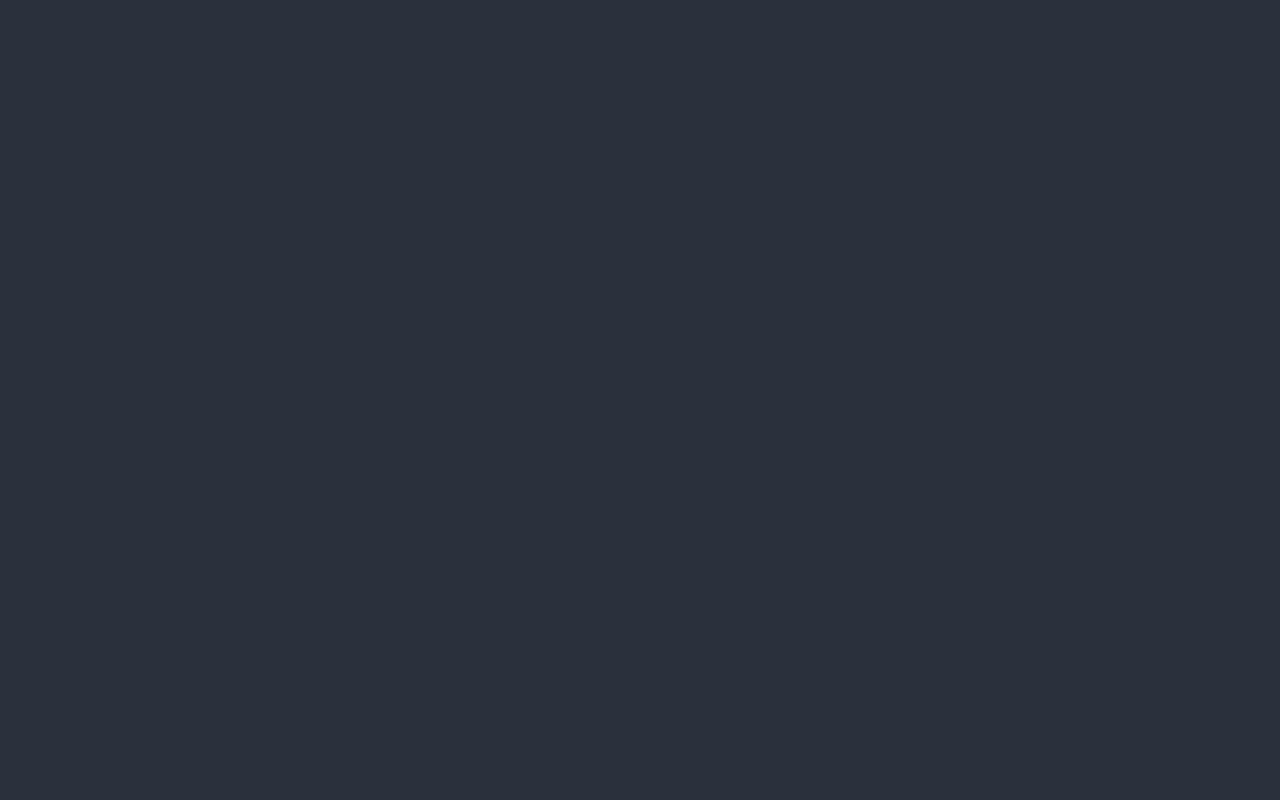
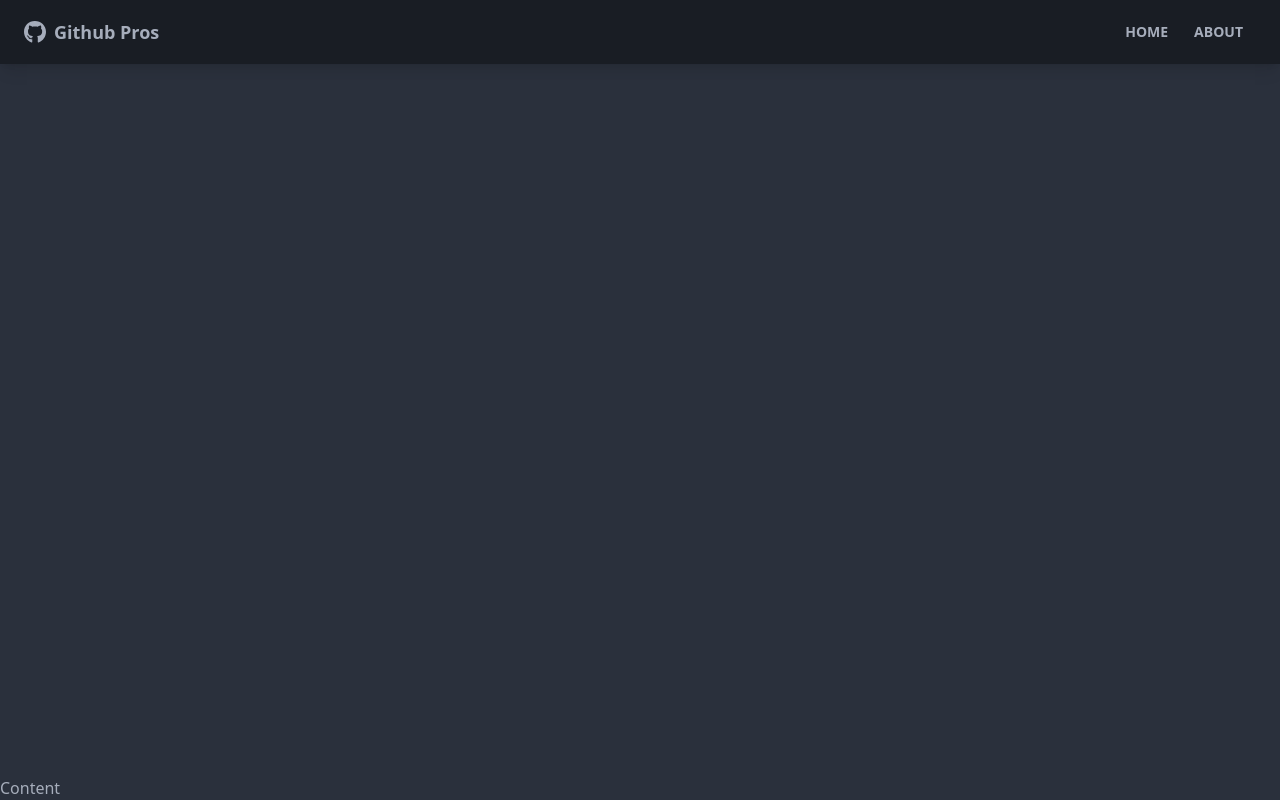
Before and after one commit to Sahim-Nazif/Github-Profiles, a React (Create React App) app in the folder frontend/: page / in a window 1280 px wide. Built offline with nearby package versions, Linux system fonts and the light colour scheme.

Commit message:
created navbar

```diff
--- a/frontend/package.json
+++ b/frontend/package.json
@@ -9,6 +9,8 @@
     "daisyui": "^2.24.0",
     "react": "^18.2.0",
     "react-dom": "^18.2.0",
+    "react-icons": "^4.4.0",
+    "react-router-dom": "^6.3.0",
     "react-scripts": "5.0.1",
     "web-vitals": "^2.1.4"
   },
--- a/frontend/src/App.js
+++ b/frontend/src/App.js
@@ -1,9 +1,16 @@
+import {BrowserRouter as Router, Route} from 'react-router-dom'
+import Navbar from './components/layouts/Navbar';
 
 const  App=()=> {
   return (
-    <div >
-
-    </div>
+    <Router >
+        <div className="flex flex-col justify-between h-screen">
+          <Navbar/>
+          <main>
+            Content
+          </main>
+        </div>
+    </Router>
   );
 }
 
--- /dev/null
+++ b/frontend/src/components/layouts/Navbar.jsx
@@ -0,0 +1,35 @@
+import React from 'react'
+import {FaGithub} from 'react-icons/fa'
+import {Link} from 'react-router-dom'
+import PropTypes from 'prop-types'
+
+
+
+const Navbar = ({title}) => {
+  return (
+    <nav className='navbar mb-12 shadow-lg bg-neutral text-neutral-content'>
+      <div className="container mx-auto">
+        <div className="flex-none px-2 mx-2">
+          <FaGithub className='inline pr-2 text-3xl'/>
+          <Link to='/' className='text-lg font-bold align-middle'>
+            {title}
+          </Link>
+        </div>
+        <div className="flex-1 px-2 mx-2">
+          <div className="flex justify-end">
+              <Link to='/' className='btn btn-ghost  btn-sm rounded-btn'>Home</Link>
+              <Link to='/about' className='btn btn-ghost  btn-sm rounded-btn'>About</Link>
+          </div>
+        </div>
+      </div>
+    </nav>
+  )
+}
+Navbar.defaultProps={
+  title:'Github Pros'
+}
+Navbar.propTypes={
+  title:PropTypes.string,
+}
+
+export default Navbar
```
Also changed, not shown: 1 other file (tests, documents, lock files or other folders).
